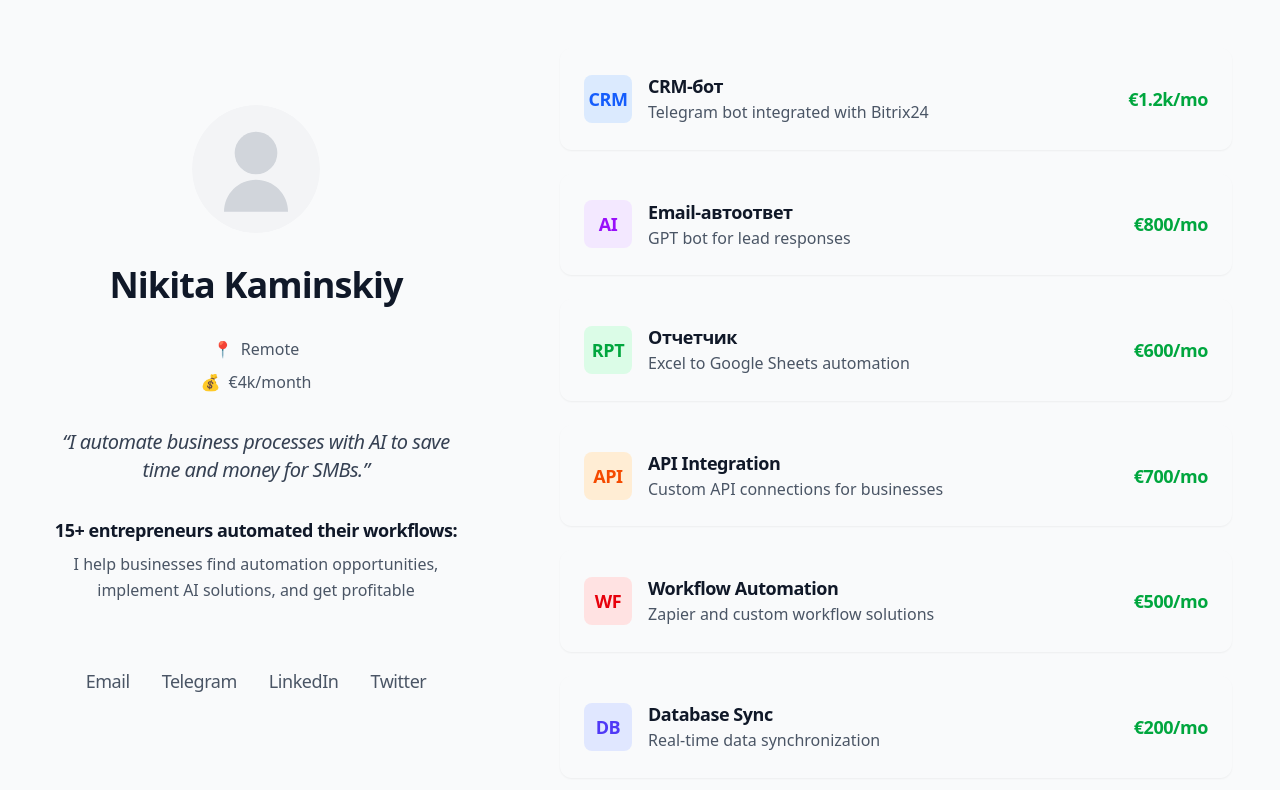
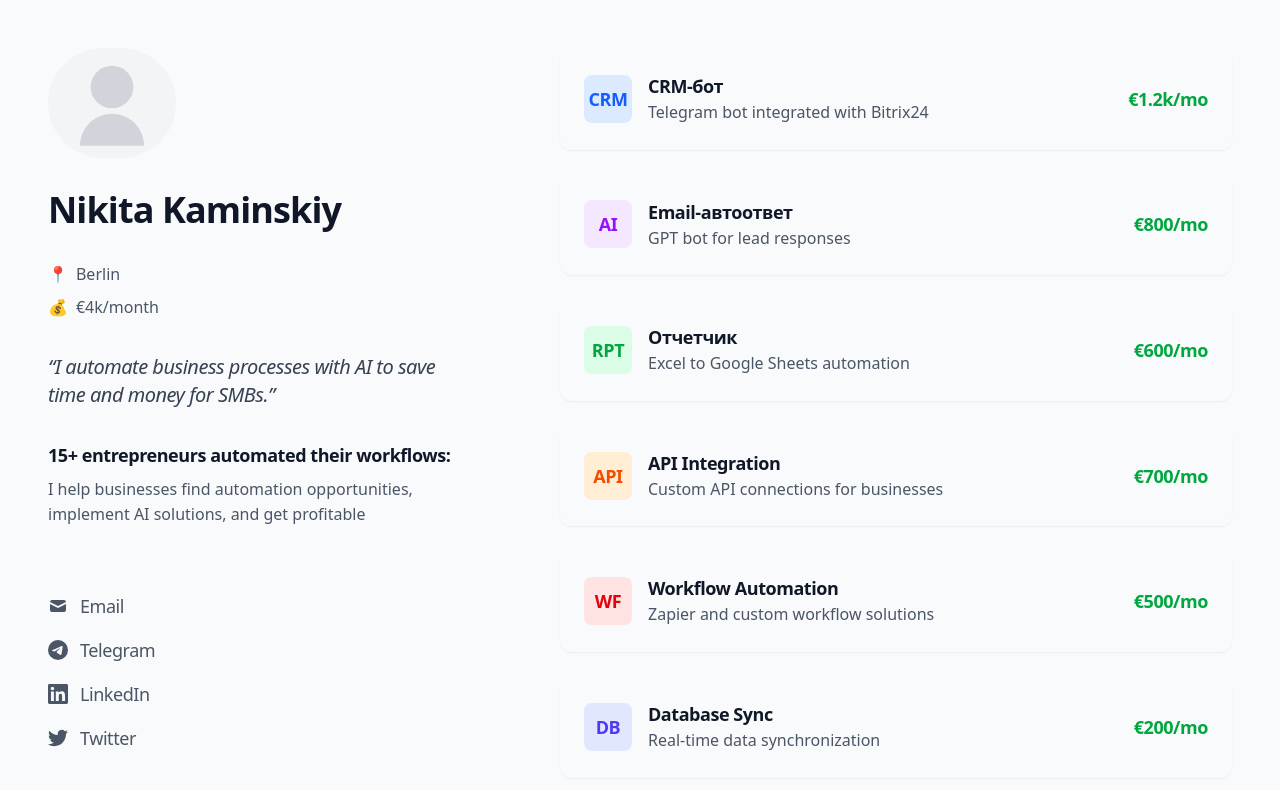
Before and after one commit to MrKaminskiy/nikitakaminskiy.com, a Next.js app: page / in a window 1280 px wide. Shown: the top 790 px of the page. Built offline with nearby package versions, Linux system fonts and the light colour scheme.

Commit message:
Update layout: left-align text, add social media icons, change location to Berlin

```diff
--- a/src/app/page.tsx
+++ b/src/app/page.tsx
@@ -7,7 +7,7 @@
         {/* Left Column - Personal Info (40% width, fixed) */}
         <div className="w-2/5 p-12 flex flex-col justify-center space-y-8">
             {/* Profile Photo */}
-            <div className="w-32 h-32 rounded-full overflow-hidden mx-auto">
+            <div className="w-32 h-32 rounded-full overflow-hidden">
               <Image
                 src="/images/profile-placeholder.svg"
                 alt="Nikita Kaminskiy"
@@ -18,29 +18,29 @@
             </div>
 
             {/* Name */}
-            <h1 className="text-4xl font-bold text-center">
+            <h1 className="text-4xl font-bold">
               Nikita Kaminskiy
             </h1>
 
             {/* Location and Revenue */}
-            <div className="text-center space-y-2">
-              <p className="text-gray-600 flex items-center justify-center gap-2">
+            <div className="space-y-2">
+              <p className="text-gray-600 flex items-center gap-2">
                 <span>📍</span>
-                Remote
+                Berlin
               </p>
-              <p className="text-gray-600 flex items-center justify-center gap-2">
+              <p className="text-gray-600 flex items-center gap-2">
                 <span>💰</span>
                 €4k/month
               </p>
             </div>
 
             {/* Manifest */}
-            <p className="text-xl italic text-gray-700 text-center leading-relaxed">
+            <p className="text-xl italic text-gray-700 leading-relaxed">
               &ldquo;I automate business processes with AI to save time and money for SMBs.&rdquo;
             </p>
 
             {/* Stats */}
-            <div className="text-center">
+            <div>
               <p className="text-lg font-semibold text-gray-900">
                 15+ entrepreneurs automated their workflows:
               </p>
@@ -51,30 +51,43 @@
 
             {/* Contact Section */}
             <div className="pt-8">
-              <div className="flex justify-center space-x-8 text-lg">
+              <div className="flex flex-col space-y-4 text-lg">
                 <a
                   href="mailto:nikita@example.com"
-                  className="text-gray-600 hover:text-gray-900 transition-colors"
+                  className="text-gray-600 hover:text-gray-900 transition-colors flex items-center space-x-3"
                 >
-                  Email
+                  <svg className="w-5 h-5" fill="currentColor" viewBox="0 0 20 20">
+                    <path d="M2.003 5.884L10 9.882l7.997-3.998A2 2 0 0016 4H4a2 2 0 00-1.997 1.884z" />
+                    <path d="M18 8.118l-8 4-8-4V14a2 2 0 002 2h12a2 2 0 002-2V8.118z" />
+                  </svg>
+                  <span>Email</span>
                 </a>
                 <a
                   href="https://t.me/nikita_kaminskiy"
-                  className="text-gray-600 hover:text-gray-900 transition-colors"
+                  className="text-gray-600 hover:text-gray-900 transition-colors flex items-center space-x-3"
                 >
-                  Telegram
+                  <svg className="w-5 h-5" fill="currentColor" viewBox="0 0 24 24">
+                    <path d="M11.944 0A12 12 0 0 0 0 12a12 12 0 0 0 12 12 12 12 0 0 0 12-12A12 12 0 0 0 12 0a12 12 0 0 0-.056 0zm4.962 7.224c.1-.002.321.023.465.14a.506.506 0 0 1 .171.325c.016.093.036.306.02.472-.18 1.898-.962 6.502-1.36 8.627-.168.9-.499 1.201-.82 1.23-.696.065-1.225-.46-1.9-.902-1.056-.693-1.653-1.124-2.678-1.8-1.185-.78-.417-1.21.258-1.91.177-.184 3.247-2.977 3.307-3.23.007-.032.014-.15-.056-.212s-.174-.041-.249-.024c-.106.024-1.793 1.14-5.061 3.345-.48.33-.913.49-1.302.48-.428-.008-1.252-.241-1.865-.44-.752-.245-1.349-.374-1.297-.789.027-.216.325-.437.893-.663 3.498-1.524 5.83-2.529 6.998-3.014 3.332-1.386 4.025-1.627 4.476-1.635z"/>
+                  </svg>
+                  <span>Telegram</span>
                 </a>
                 <a
                   href="https://linkedin.com/in/nikita-kaminskiy"
-                  className="text-gray-600 hover:text-gray-900 transition-colors"
+                  className="text-gray-600 hover:text-gray-900 transition-colors flex items-center space-x-3"
                 >
-                  LinkedIn
+                  <svg className="w-5 h-5" fill="currentColor" viewBox="0 0 24 24">
+                    <path d="M20.447 20.452h-3.554v-5.569c0-1.328-.027-3.037-1.852-3.037-1.853 0-2.136 1.445-2.136 2.939v5.667H9.351V9h3.414v1.561h.046c.477-.9 1.637-1.85 3.37-1.85 3.601 0 4.267 2.37 4.267 5.455v6.286zM5.337 7.433c-1.144 0-2.063-.926-2.063-2.065 0-1.138.92-2.063 2.063-2.063 1.14 0 2.064.925 2.064 2.063 0 1.139-.925 2.065-2.064 2.065zm1.782 13.019H3.555V9h3.564v11.452zM22.225 0H1.771C.792 0 0 .774 0 1.729v20.542C0 23.227.792 24 1.771 24h20.451C23.2 24 24 23.227 24 22.271V1.729C24 .774 23.2 0 22.222 0h.003z"/>
+                  </svg>
+                  <span>LinkedIn</span>
                 </a>
                 <a
                   href="https://twitter.com/nikita_kaminskiy"
-                  className="text-gray-600 hover:text-gray-900 transition-colors"
+                  className="text-gray-600 hover:text-gray-900 transition-colors flex items-center space-x-3"
                 >
-                  Twitter
+                  <svg className="w-5 h-5" fill="currentColor" viewBox="0 0 24 24">
+                    <path d="M23.953 4.57a10 10 0 01-2.825.775 4.958 4.958 0 002.163-2.723c-.951.555-2.005.959-3.127 1.184a4.92 4.92 0 00-8.384 4.482C7.69 8.095 4.067 6.13 1.64 3.162a4.822 4.822 0 00-.666 2.475c0 1.71.87 3.213 2.188 4.096a4.904 4.904 0 01-2.228-.616v.06a4.923 4.923 0 003.946 4.827 4.996 4.996 0 01-2.212.085 4.936 4.936 0 004.604 3.417 9.867 9.867 0 01-6.102 2.105c-.39 0-.779-.023-1.17-.067a13.995 13.995 0 007.557 2.209c9.053 0 13.998-7.496 13.998-13.985 0-.21 0-.42-.015-.63A9.935 9.935 0 0024 4.59z"/>
+                  </svg>
+                  <span>Twitter</span>
                 </a>
               </div>
             </div>
```
